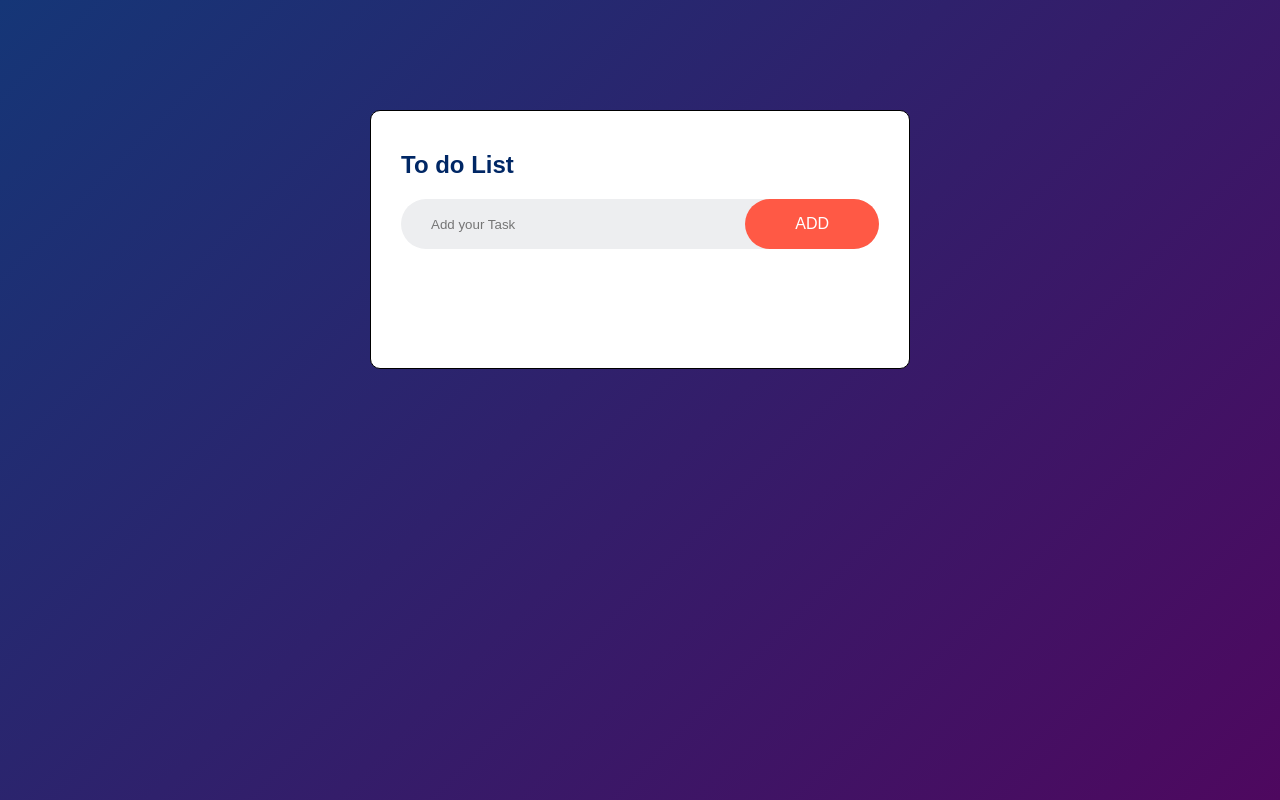
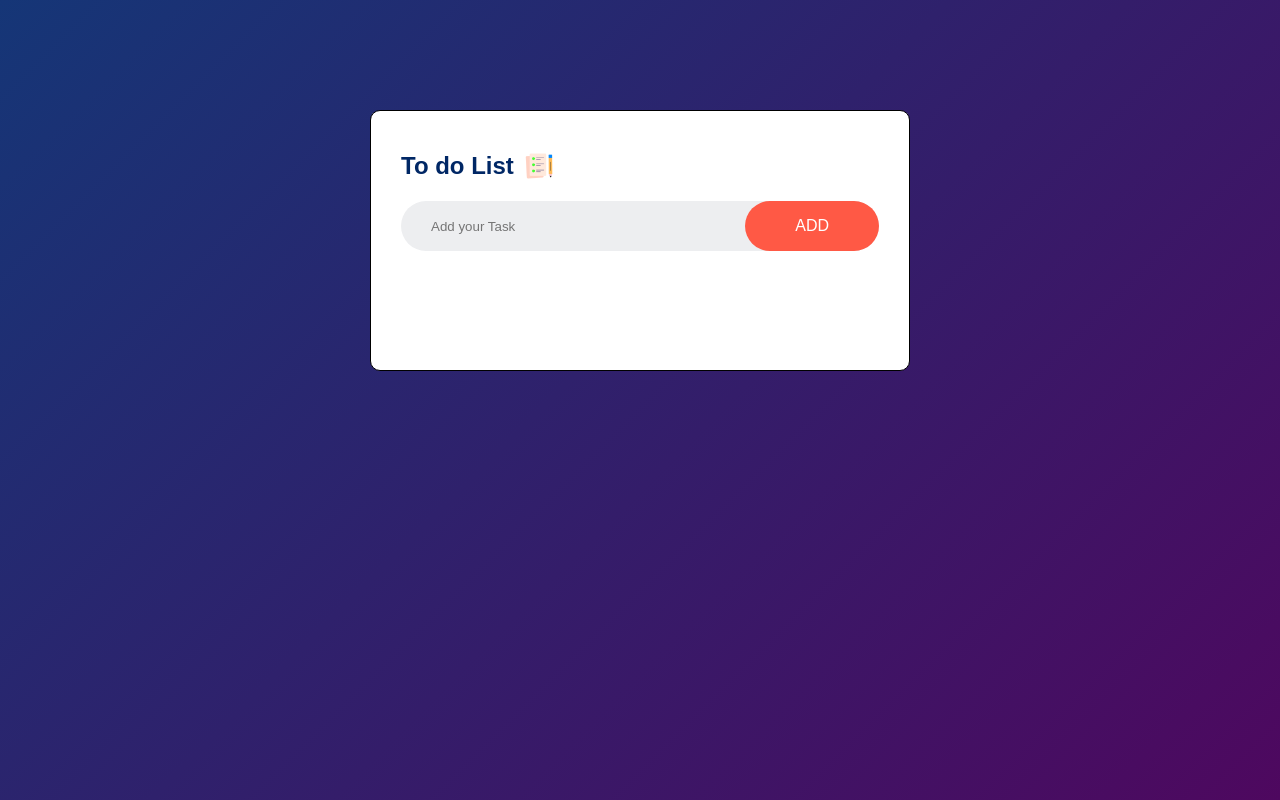
Before and after one commit to Naveen-kumar-01/To-Do-List, a plain HTML site: page index.html in a window 1280 px wide. Drawn offline with Linux system fonts and the light colour scheme.

Commit message:
Update image source path in To do List header

```diff
--- a/index.html
+++ b/index.html
@@ -9,7 +9,7 @@
 <body>
     <div class="container">
         <div class="todo-app">
-        <h2>To do List <img src="/30 days 30 Projects/DAY2/images/icon.png" alt=""></h2>
+        <h2>To do List <img src="./images/icon.png" alt=""></h2>
        <div class="row">
          <input type="text" placeholder="Add your Task">
         <button>ADD</button>
```
